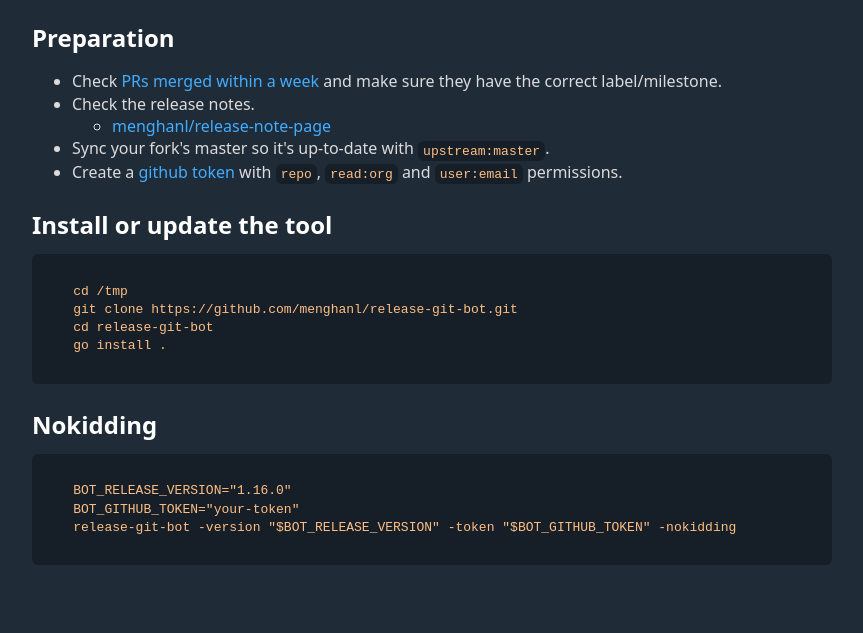
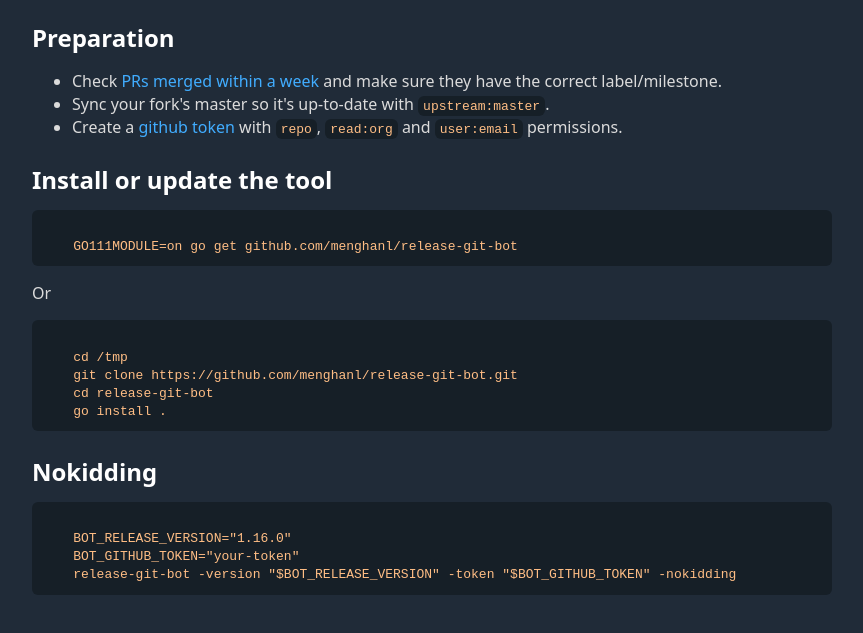
Before and after one commit to menghanl/release-git-bot, a plain HTML site: page docs/index.html in a window 1280 px wide. Shown: the part 115-748 px from the top of the page, without its empty margins (208-1071 px from the left). Drawn offline with nearby package versions, Linux system fonts and the light colour scheme.

Commit message:
udpate github page

```diff
--- a/docs/index.html
+++ b/docs/index.html
@@ -19,12 +19,6 @@
                  href="javascript:(function()%7Bfunction%20formatInt2(num)%20%7Breturn%20(%220%22%20%2B%20num).slice(-2)%7Dfunction%20lastWeekDate()%20%7Bvar%20today%20%3D%20new%20Date()%3Bvar%20lastWeek%20%3D%20new%20Date(today.getFullYear()%2C%20today.getMonth()%2C%20today.getDate()%20-%207)%3Breturn%20lastWeek.getFullYear()%20%2B%20%22-%22%20%2B%20formatInt2((lastWeek.getMonth()%20%2B%201))%20%2B%20%22-%22%20%2B%20formatInt2(lastWeek.getDate())%7Dfunction%20buildLink(date)%20%7Breturn%20%22https%3A%2F%2Fgithub.com%2Fgrpc%2Fgrpc-go%2Fpulls%3Fq%3Dis%253Apr%2Bmerged%253A%253E%253D%22%20%2B%20date%7Dwindow.open(buildLink(lastWeekDate()))%7D)()">PRs
         merged within a week</a> and make sure they have the correct label/milestone.
     </li>
-    <li>Check the release notes.
-        <ul>
-            <li><a target="_blank" href="https://github.com/menghanl/release-note-page">menghanl/release-note-page</a>
-            </li>
-        </ul>
-    </li>
     <li>Sync your fork's master so it's up-to-date with <code>upstream:master</code>.</li>
     <li>Create a <a target="_blank" href="https://github.com/settings/tokens">github token</a> with <code>repo</code>,
         <code>read:org</code>
@@ -35,18 +29,22 @@
 
 <h2>Install or update the tool</h2>
 <pre><code>
+    GO111MODULE=on go get github.com/menghanl/release-git-bot
+</code></pre>
+<p>Or</p>
+<pre><code>
     cd /tmp
     git clone https://github.com/menghanl/release-git-bot.git
     cd release-git-bot
     go install .
-  </code></pre>
+</code></pre>
 
 <h2>Nokidding</h2>
 <pre><code>
     BOT_RELEASE_VERSION="1.16.0"
     BOT_GITHUB_TOKEN="your-token"
     release-git-bot -version "$BOT_RELEASE_VERSION" -token "$BOT_GITHUB_TOKEN" -nokidding
-  </code></pre>
+</code></pre>
 </body>
 
 </html>
```
